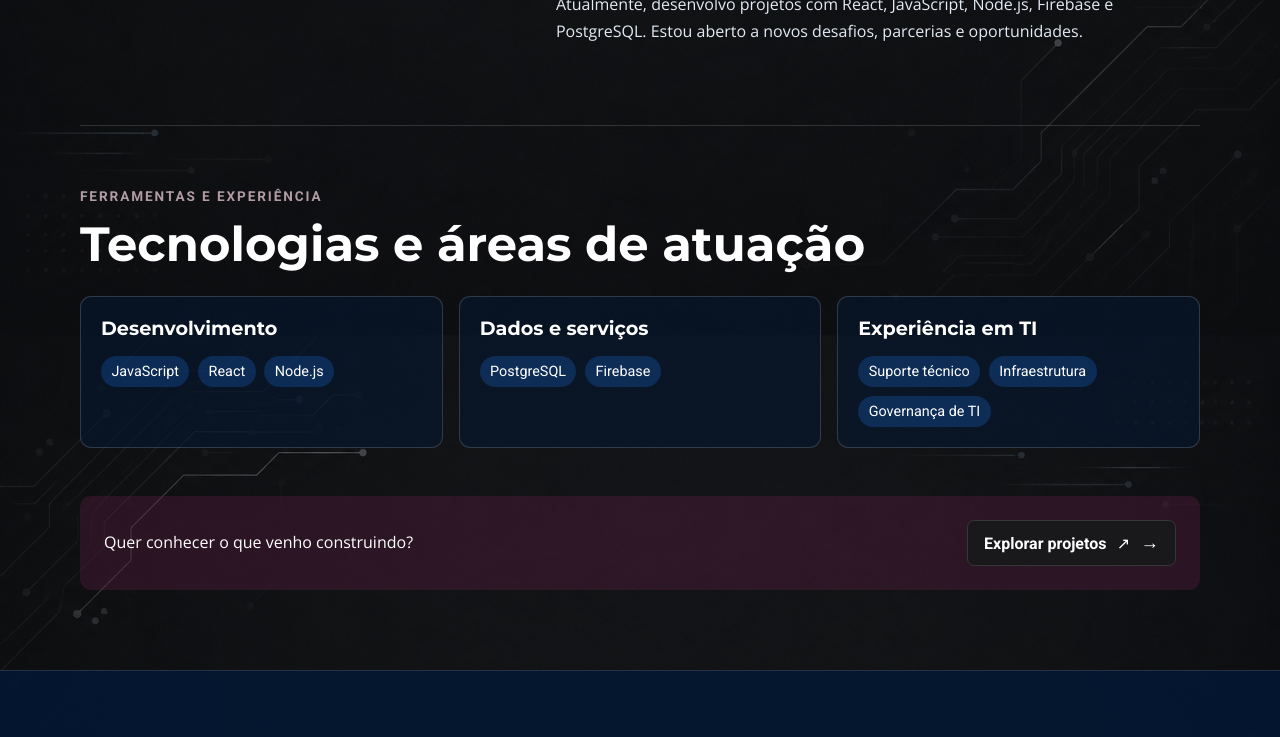
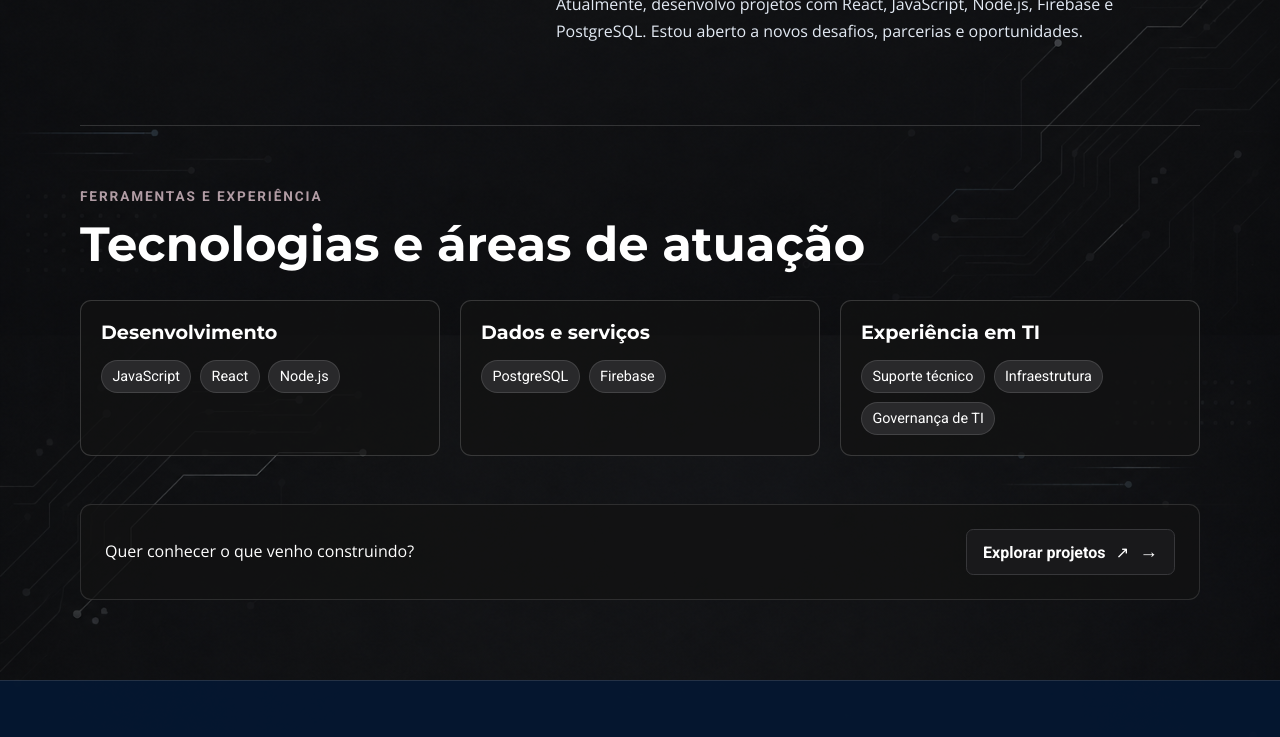
Before and after one commit to olegariobru/MyPort2, a React (Vite) app: page /SobreMim in a window 1280 px wide. Shown: the part 518-1255 px from the top of the page. Built offline with nearby package versions, Linux system fonts and the light colour scheme.

Commit message:
Replace blue skill badges with charcoal

```diff
--- a/src/paginas/SobreMim/sobremim.css
+++ b/src/paginas/SobreMim/sobremim.css
@@ -5,12 +5,12 @@
 .aboutIntro .imagens > .minhaFoto { width: min(250px,70%); }
 .aboutIntro .imagens > .circuloColorido { width: min(320px,95%); }
 .skillsSection { border-top: 1px solid rgba(255,255,255,.15); padding-top: 3rem; }
-.skillsGrid { display: grid; grid-template-columns: repeat(3,minmax(0,1fr)); gap: 1rem; margin-top: 1.5rem; }
-.skillGroup { padding: 1.25rem; border: 1px solid rgba(255,255,255,.16); border-radius: .7rem; background: rgba(4,24,51,.55); }
+.skillsGrid { display: grid; grid-template-columns: repeat(3,minmax(0,1fr)); gap: 1.25rem; margin-top: 1.75rem; }
+.skillGroup { padding: 1.25rem; border: 1px solid rgba(255,255,255,.16); border-radius: .7rem; background: rgba(18,18,19,.72); }
 .skillGroup h3 { margin: 0 0 1rem; font-family: var(--fonte-titulos); font-size: 1.2rem; }
 .skillGroup ul { display: flex; flex-wrap: wrap; gap: .55rem; list-style: none; padding: 0; margin: 0; }
-.skillGroup li { padding: .45rem .65rem; border-radius: 999px; color: #fff; background: rgba(24,117,232,.25); font-family: var(--fonte-secundaria); font-size: .9rem; }
-.aboutCta { display: flex; justify-content: space-between; align-items: center; gap: 1rem; margin-top: 3rem; padding: 1.5rem; border-radius: .7rem; background: rgba(143,36,95,.22); }
+.skillGroup li { padding: .45rem .65rem; border: 1px solid rgba(255,255,255,.12); border-radius: 999px; color: #fff; background: #29292b; font-family: var(--fonte-secundaria); font-size: .9rem; }
+.aboutCta { display: flex; justify-content: space-between; align-items: center; gap: 1rem; margin-top: 3rem; padding: 1.5rem; border: 1px solid rgba(255,255,255,.12); border-radius: .7rem; background: rgba(18,18,19,.72); }
 .aboutCta p { margin: 0; }
 @media (max-width: 760px) {
   .aboutIntro { grid-template-columns: 1fr; gap: 1.5rem; padding-top: 1rem; }
```
